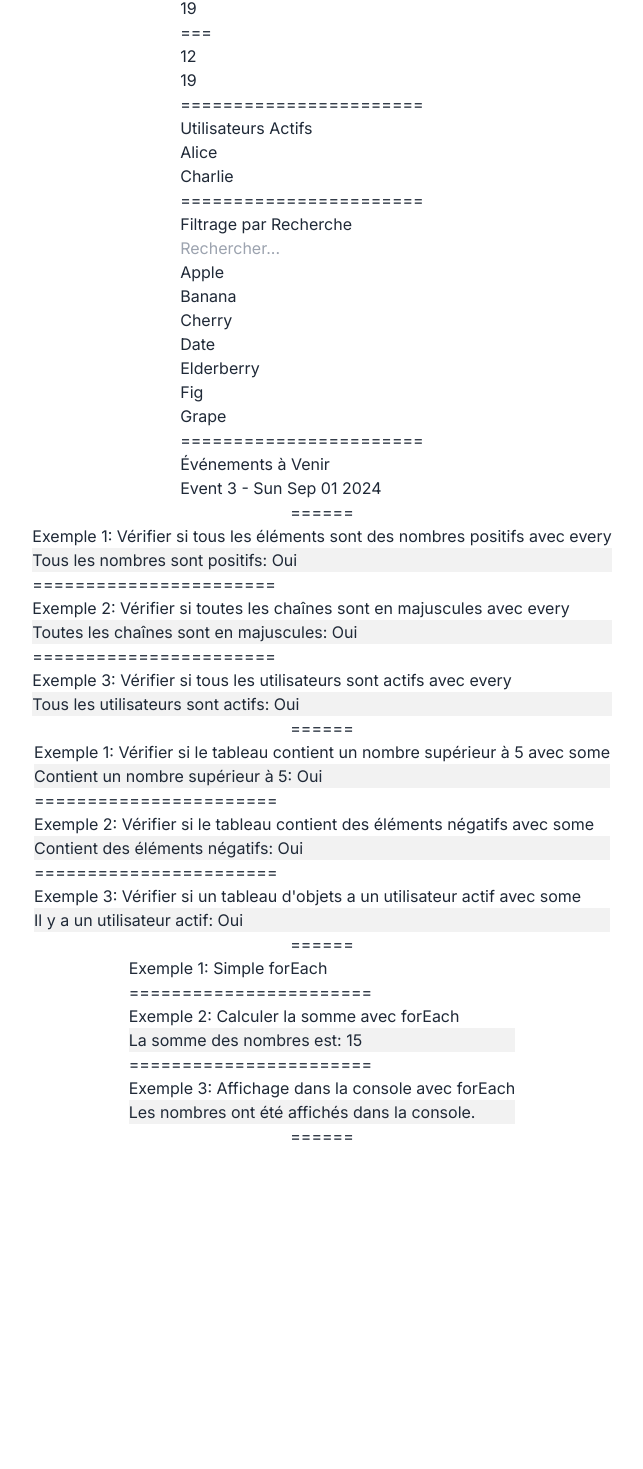
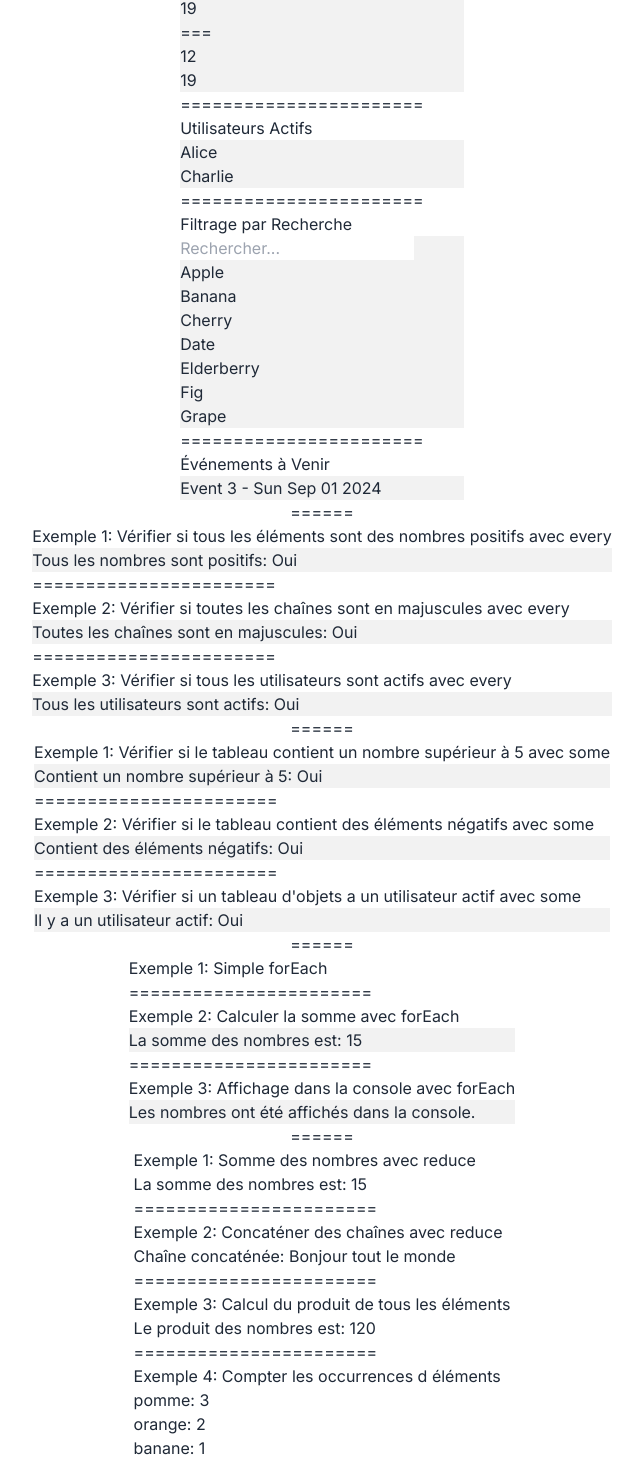
Before and after one commit to mathias-grdl/Javascript-Exemples, a Next.js app: page / in a window 1280 px wide. Shown: the part 1973-3442 px from the top of the page, without its empty margins (318-961 px from the left). Before the commit the page ends 3217 px from the top, so only its background shows below. Built offline with nearby package versions, Linux system fonts and the light colour scheme.

Commit message:
add reduce

```diff
--- a/app/page.jsx
+++ b/app/page.jsx
@@ -3,6 +3,7 @@ import Every from "@/components/every";
 import Filter from "@/components/Filter";
 import ForEach from "@/components/forEach";
 import Map from "@/components/Map";
+import Reduce from "@/components/reduce";
 import Some from "@/components/some";
 
 export default function Home() {
@@ -18,6 +19,8 @@ export default function Home() {
 			<aside>======</aside>
 			<ForEach />
 			<aside>======</aside>
+			<Reduce />
+			<aside>======</aside>
 		</main>
 	);
 }
--- a/components/Filter/index.jsx
+++ b/components/Filter/index.jsx
@@ -7,7 +7,7 @@ function NombresImpairs() {
 	const oddNumbers = numbers.filter((num) => num % 2 !== 0);
 
 	return (
-		<ul>
+		<ul className="bg-base-200">
 			{oddNumbers.map((num) => (
 				<li key={num}>{num}</li>
 			))}
@@ -22,14 +22,14 @@ function NombresSupérieursÀDix() {
 
 	return (
 		<>
-			<ul>
+			<ul className="bg-base-200">
 				{numbersGreaterThanTen.map((num) => (
 					<li key={num}>{num}</li>
 				))}
 			</ul>
 
 			{/* autre possibilité */}
-			<ul>
+			<ul className="bg-base-200">
 				<span>===</span>
 				{numbers
 					.filter((num) => num > 10)
@@ -53,7 +53,7 @@ function UtilisateursActifs() {
 	const activeUsers = users.filter((user) => user.isActive);
 
 	return (
-		<ul>
+		<ul className="bg-base-200">
 			{activeUsers.map((user) => (
 				<li key={user.id}>{user.name}</li>
 			))}
@@ -80,7 +80,7 @@ function RechercheDynamique() {
 	);
 
 	return (
-		<div>
+		<div className="bg-base-200">
 			<input
 				type="text"
 				placeholder="Rechercher..."
@@ -108,7 +108,7 @@ function ÉvénementsÀVenir() {
 	const upcomingEvents = events.filter((event) => event.date > today);
 
 	return (
-		<ul>
+		<ul className="bg-base-200">
 			{upcomingEvents.map((event) => (
 				<li key={event.id}>
 					{event.name} - {event.date.toDateString()}
--- /dev/null
+++ b/components/reduce/index.jsx
@@ -0,0 +1,83 @@
+// .reduce() sert à appliquer une fonction à un accumulateur et à chaque valeur du tableau (de gauche à droite) pour le réduire à une seule valeur.
+
+// Exemple 1: Somme des nombres avec reduce
+function SommeDesNombres() {
+	const numbers = [1, 2, 3, 4, 5];
+	const sum = numbers.reduce(
+		(accumulator, currentValue) => accumulator + currentValue,
+		0
+	);
+
+	return <p>La somme des nombres est: {sum}</p>;
+}
+
+// Exemple 2: Concaténer des chaînes avec reduce
+function ConcaténationDesChaînes() {
+	const strings = ["Bonjour", "tout", "le", "monde"];
+	const concatenatedString = strings.reduce(
+		(acc, str) => acc + " " + str,
+		""
+	);
+
+	return <p>Chaîne concaténée: {concatenatedString}</p>;
+}
+
+// Exemple 3: Calcul du produit de tous les éléments
+function ProduitDesNombres() {
+	const numbers = [1, 2, 3, 4, 5];
+	const product = numbers.reduce((acc, num) => acc * num, 1);
+
+	return <p>Le produit des nombres est: {product}</p>;
+}
+
+// Exemple 4: Compter les occurrences d'éléments
+function CompterOccurrences() {
+	const items = ["pomme", "orange", "pomme", "banane", "orange", "pomme"];
+	const itemCounts = items.reduce((acc, item) => {
+		acc[item] = (acc[item] || 0) + 1;
+		return acc;
+	}, {});
+
+	return (
+		<ul>
+			{Object.entries(itemCounts).map(([item, count]) => (
+				<li key={item}>
+					{item}: {count}
+				</li>
+			))}
+		</ul>
+	);
+}
+
+export default function Reduce() {
+	return (
+		<div className="flex flex-col">
+			{/* Exemple 1: Somme des nombres avec reduce */}
+			<div>
+				<h2>Exemple 1: Somme des nombres avec reduce</h2>
+				<SommeDesNombres />
+			</div>
+			<aside>=======================</aside>
+
+			{/* Exemple 2: Concaténer des chaînes avec reduce */}
+			<div>
+				<h2>Exemple 2: Concaténer des chaînes avec reduce</h2>
+				<ConcaténationDesChaînes />
+			</div>
+			<aside>=======================</aside>
+
+			{/* Exemple 3: Calcul du produit de tous les éléments */}
+			<div>
+				<h2>Exemple 3: Calcul du produit de tous les éléments</h2>
+				<ProduitDesNombres />
+			</div>
+			<aside>=======================</aside>
+
+			{/* Exemple 4: Compter les occurrences d'éléments */}
+			<div>
+				<h2>Exemple 4: Compter les occurrences d éléments</h2>
+				<CompterOccurrences />
+			</div>
+		</div>
+	);
+}
```
